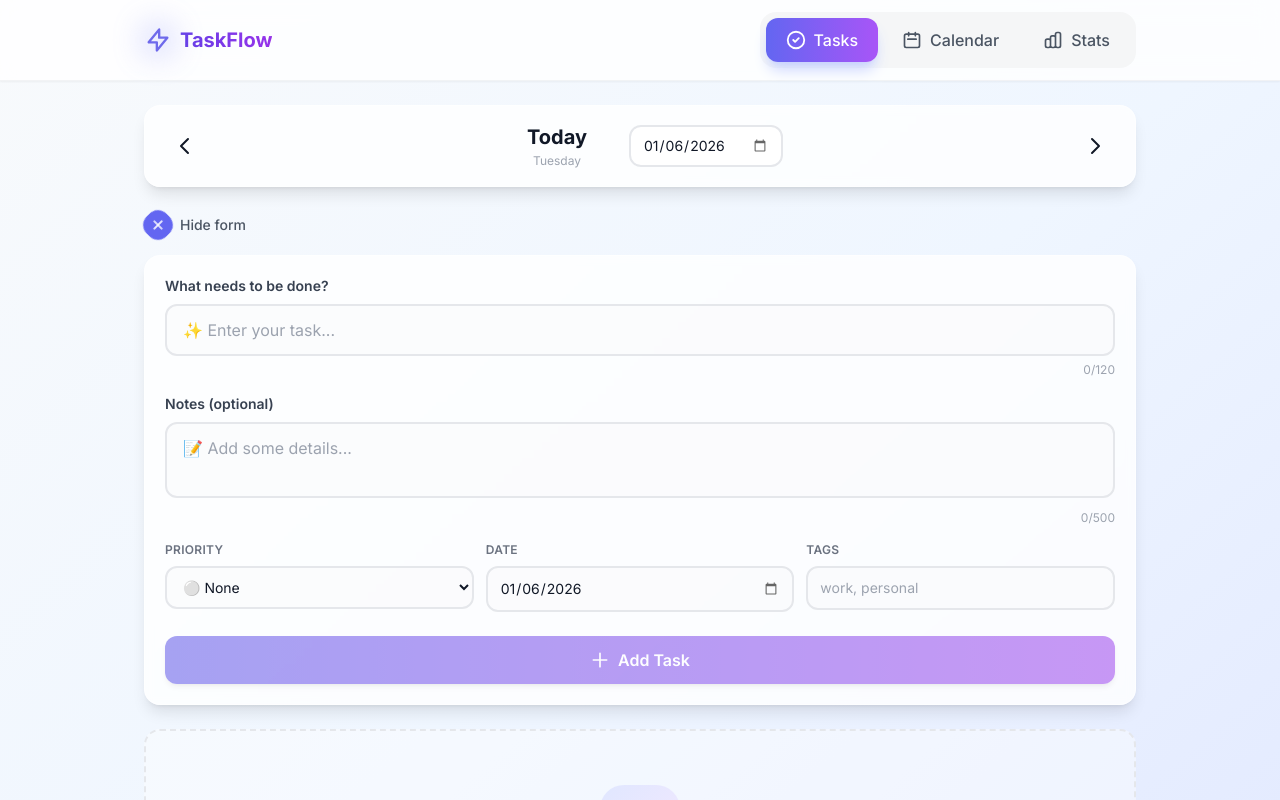
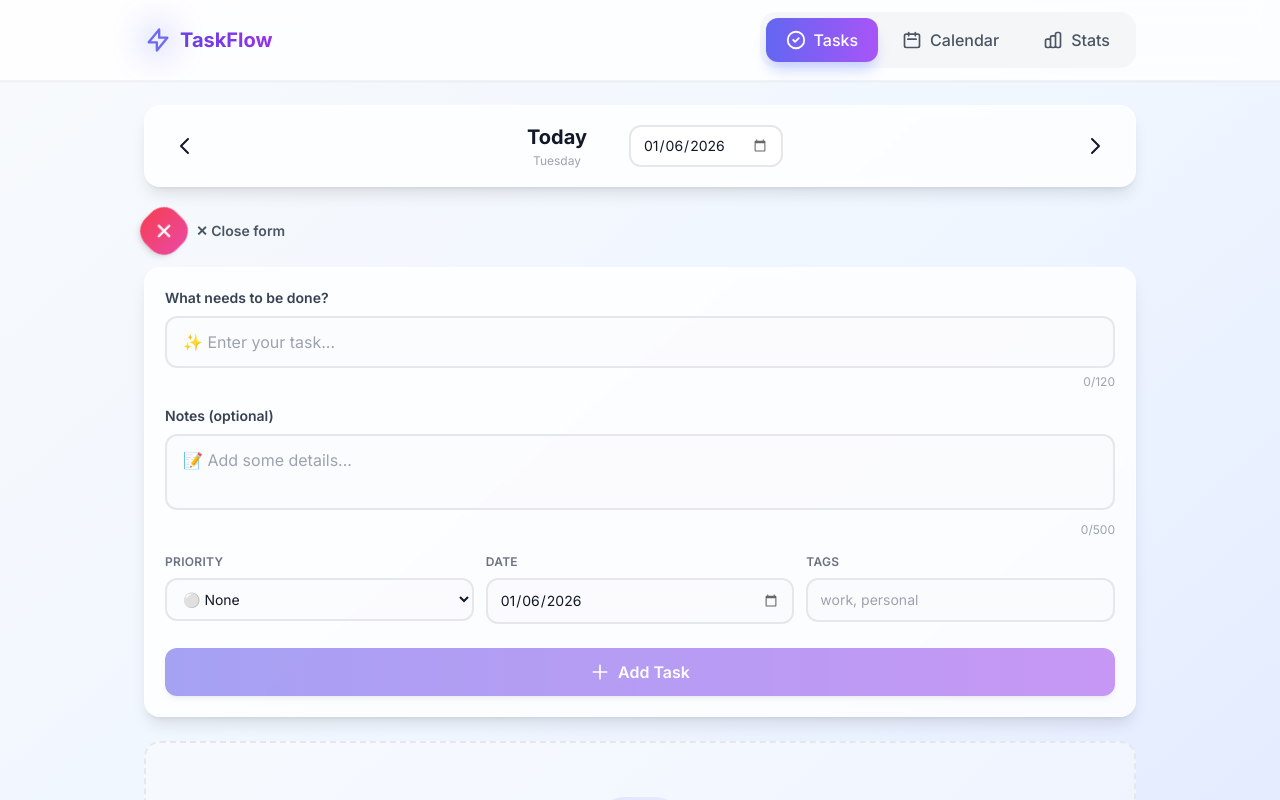
Before and after one commit to Saqibnawazkhan/DailyTasks, a React (Vite) app: page / in a window 1280 px wide. Shown: the top 800 px of the page. Built offline with nearby package versions, Linux system fonts and the light colour scheme.

Commit message:
Change 17/50: Add animated floating action button for add task

```diff
--- a/src/pages/DailyView.tsx
+++ b/src/pages/DailyView.tsx
@@ -100,19 +100,25 @@ export function DailyView({ getTasksByDate, onAddTask, onToggle, onUpdate, onDel
       <div>
         <button
           onClick={() => setShowForm(!showForm)}
-          className="group flex items-center gap-2 text-sm font-medium text-gray-600 hover:text-indigo-600 mb-4 transition-colors"
+          className="group flex items-center gap-3 text-sm font-semibold text-gray-600 hover:text-indigo-600 mb-4 transition-all duration-300"
         >
-          <span className={`w-7 h-7 rounded-xl flex items-center justify-center transition-all duration-200 group-hover:scale-110 ${
-            showForm ? 'bg-indigo-500 text-white rotate-45' : 'bg-gray-100 text-gray-500 group-hover:bg-indigo-100 group-hover:text-indigo-600'
+          <span className={`w-10 h-10 rounded-2xl flex items-center justify-center transition-all duration-300 shadow-md group-hover:shadow-lg ${
+            showForm
+              ? 'bg-gradient-to-r from-rose-500 to-pink-500 text-white rotate-45 scale-110'
+              : 'bg-gradient-to-r from-indigo-500 to-purple-500 text-white group-hover:scale-110 group-hover:shadow-indigo-200'
           }`}>
-            <svg className="w-4 h-4" fill="none" stroke="currentColor" viewBox="0 0 24 24">
+            <svg className="w-5 h-5" fill="none" stroke="currentColor" viewBox="0 0 24 24">
               <path strokeLinecap="round" strokeLinejoin="round" strokeWidth={2.5} d="M12 4v16m8-8H4" />
             </svg>
           </span>
-          {showForm ? 'Hide form' : 'Add new task'}
+          <span className="transition-all duration-300">
+            {showForm ? '✕ Close form' : '✨ Add new task'}
+          </span>
         </button>
 
-        {showForm && <TaskForm onSubmit={handleAddTask} initialData={{ date: selectedDate }} />}
+        <div className={`transition-all duration-300 ${showForm ? 'opacity-100 translate-y-0' : 'opacity-0 -translate-y-4 pointer-events-none h-0 overflow-hidden'}`}>
+          {showForm && <TaskForm onSubmit={handleAddTask} initialData={{ date: selectedDate }} />}
+        </div>
       </div>
 
       {/* Task List */}
```
